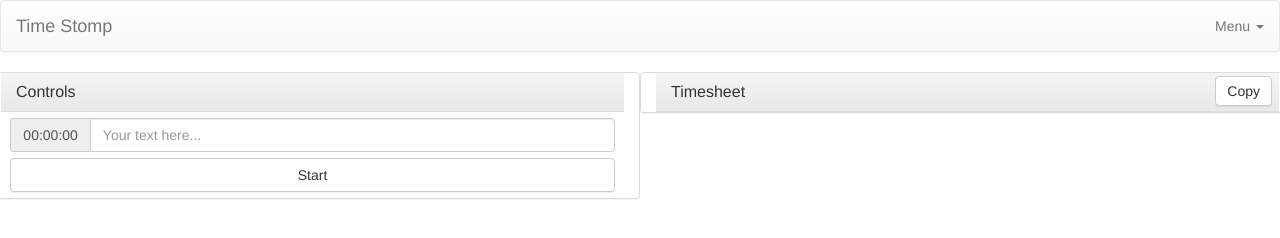
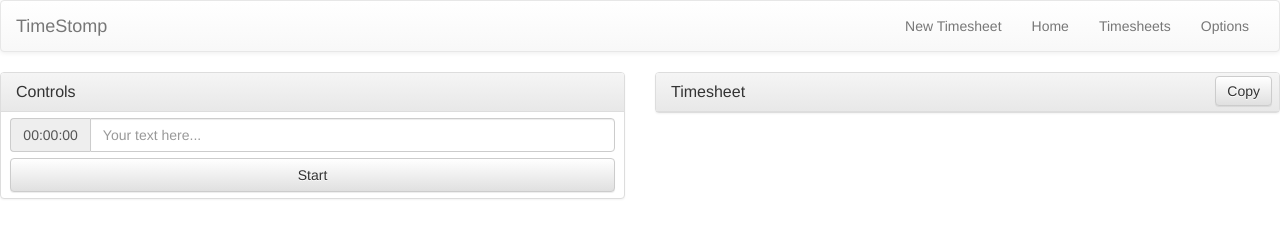
Before and after one commit to ZolayvarE/timestomp, a website: page client/index.html in a window 1280 px wide. Drawn offline with Linux system fonts and the light colour scheme.

Commit message:
Fix styling

```diff
--- a/client/controllers/homeController.js
+++ b/client/controllers/homeController.js
@@ -37,7 +37,7 @@
   $scope.scrollToBottomOfTimesheet = function () {
     setTimeout(function () {
       var sheet = document.querySelector('.stampCollection');
-      sheet.style = 'max-height: ' + (window.innerHeight - sheet.getBoundingClientRect().top - 15) + 'px; overflow-y: auto;'
+      sheet.style = 'max-height: ' + (window.innerHeight - sheet.getBoundingClientRect().top - 20) + 'px; overflow-y: auto; margin-bottom: 0px';
       sheet.scrollTop = sheet.scrollHeight;
 
       console.log(sheet.style);
--- a/client/index.html
+++ b/client/index.html
@@ -3,13 +3,13 @@
 <head>
   <title>Time Stomp</title>
 
-  <link rel="stylesheet" href="./lib/bootstrap-theme.min.css">
+  <script text='text/javascript' src="./lib/jquery.min.js"></script>
 
   <script text=' text/javascript' src="./lib/bootstrap.min.js"></script>
 
   <link rel="stylesheet" href="./lib/bootstrap.min.css">
 
-  <script text='text/javascript' src="./lib/jquery.min.js"></script>
+  <link rel="stylesheet" href="./lib/bootstrap-theme.min.css">
 
   <script type="text/javascript" src="./lib/angular.js"></script>
 
@@ -32,7 +32,7 @@
 </head>
 <body>
   <div ng-app='timeStomp'>
-
+<!--
     <nav class='navbar navbar-default'>
       <div class='container-fluid'>
         <div class="navbar-header">
@@ -54,10 +54,34 @@
 
       </div>
     </nav>
+ -->
+
+    <nav class="navbar navbar-default">
+      <div class="container-fluid">
+        <!-- Brand and toggle get grouped for better mobile display -->
+        <div class="navbar-header">
+          <button type="button" class="navbar-toggle collapsed" data-toggle="collapse" data-target="#bs-example-navbar-collapse-1" aria-expanded="false">
+            <span class="sr-only">Toggle navigation</span>
+            <span class="icon-bar"></span>
+            <span class="icon-bar"></span>
+            <span class="icon-bar"></span>
+          </button>
+          <a class="navbar-brand" href="#">TimeStomp</a>
+        </div>
+
+        <div class="collapse navbar-collapse" id="bs-example-navbar-collapse-1">
+          <ul class="nav navbar-nav navbar-right">
+            <li><a href='#' ng-click="">New Timesheet</a></li>
+            <li role="separator" class="divider"></li>
+            <li><a href="#">Home</a></li>
+            <li><a href='#/timesheets'>Timesheets</a></li>
+            <li><a href="#/options">Options</a></li>
+          </ul>
+        </div>
+      </div>
+    </nav>
 
     <div ui-view></div>
-
-
 
     </div>
 
--- a/client/views/home.html
+++ b/client/views/home.html
@@ -1,7 +1,8 @@
 <div ng-controller='Home'>
 
   <div class='row'>
-    <div class='panel panel-default col-xs-12 col-sm-6'>
+    <div class='col-xs-12 col-sm-6'>
+      <div class='panel panel-default'>
 
         <div class='panel-heading'>
           <h2 class='panel-title pull-left'>
@@ -23,8 +24,10 @@
           <button type="button" ng-click='interpretButtonPress()' class="pull-center controlsButton btn btn-default">{{ getButtonText() }}</button>
         </center>
       </div>
+    </div>
 
-    <div class="panel panel-default col-xs-12 col-sm-6">
+    <div class='col-xs-12 col-sm-6'>
+      <div class="panel panel-default">
         <div class="panel-heading">
           <h2 class='panel-title pull-left'>
             {{ currentSheet.title }}
@@ -43,5 +46,6 @@
         </ul>
       </div>
     </div>
+  </div>
 
 </div>
```
Lines whose indentation alone changed are shown as unchanged.
